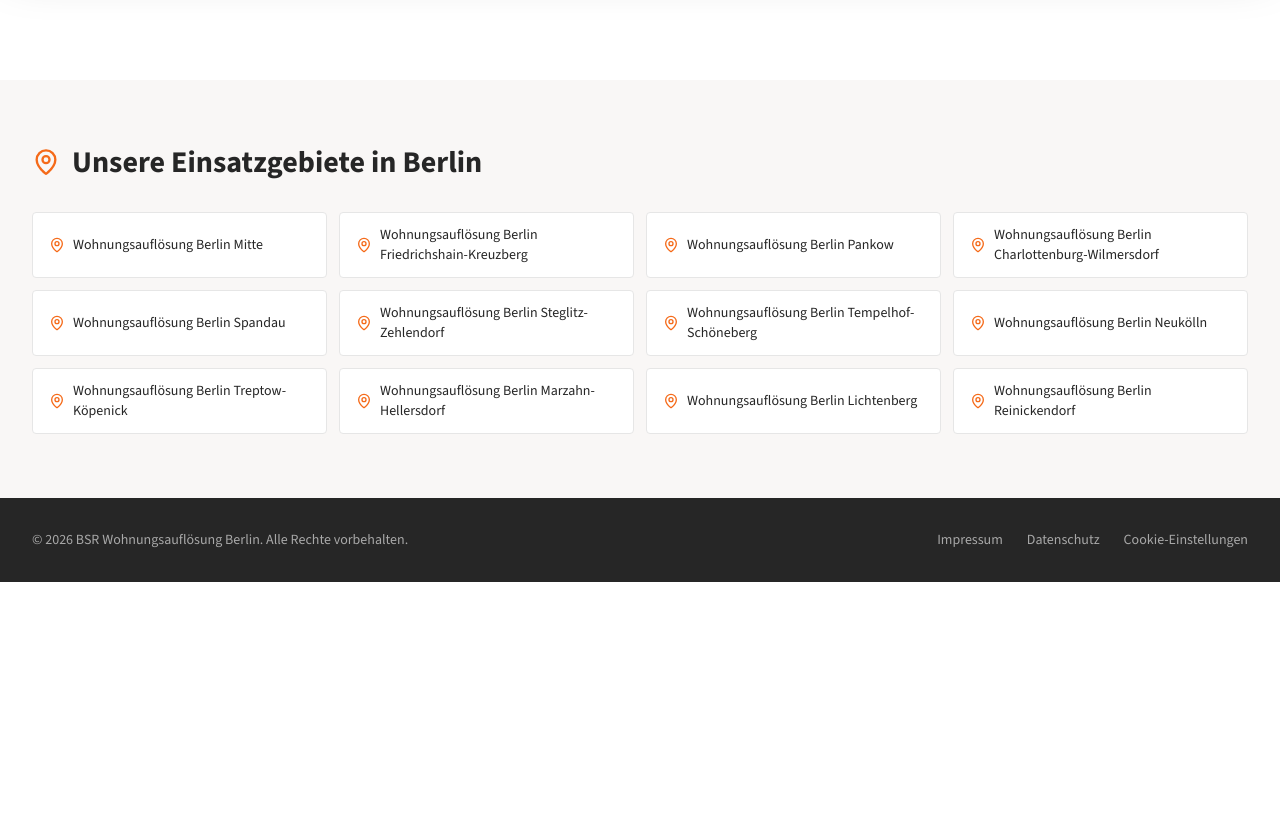
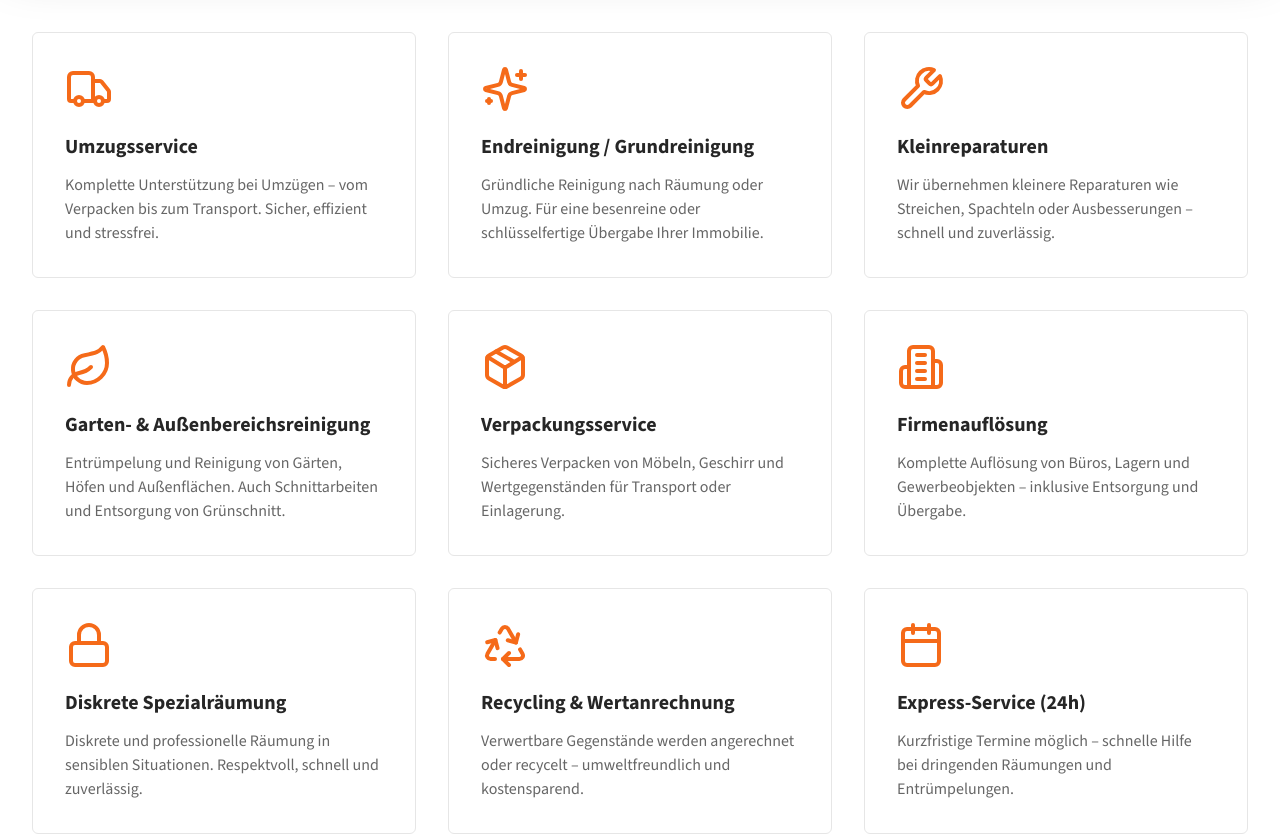
Before and after one commit to kaanyaros1/webs, a React (Vite) app: page /dienstleistungen in a window 1280 px wide. Shown: the part 845-1679 px from the top of the page. Before the commit the page ends 1427 px from the top, so only its background shows below. Built offline with nearby package versions, Linux system fonts and the light colour scheme; the HTML template or start-up script is replaced by a standard one.

Commit message:
Add files via upload

```diff
--- a/src/pages/Dienstleistungen.tsx
+++ b/src/pages/Dienstleistungen.tsx
@@ -1,5 +1,5 @@
 import Layout from "@/components/Layout";
-import { Truck, Shield, Clock, Star, Recycle, Home } from "lucide-react";
+import { Truck, Shield, Clock, Star, Recycle, Home, Sparkles, Wrench, Leaf, Package, Building2, Lock, Calendar } from "lucide-react";
 
 const services = [
   { icon: Truck, title: "Wohnungsauflösung", desc: "Komplette Räumung und Auflösung von Wohnungen jeder Größe. Wir kümmern uns um alles – von der Planung bis zur besenreinen Übergabe." },
@@ -8,6 +8,15 @@ const services = [
   { icon: Star, title: "Nachlassräumung", desc: "Einfühlsame und diskrete Nachlassräumung. Wir gehen respektvoll mit dem Besitz Ihrer Angehörigen um." },
   { icon: Recycle, title: "Sperrmüllentsorgung", desc: "Fachgerechte Entsorgung von Sperrmüll und Altgeräten. Umweltgerecht und nach allen Vorschriften." },
   { icon: Home, title: "Renovierung nach Räumung", desc: "Auf Wunsch übernehmen wir auch Renovierungsarbeiten nach der Räumung für eine einzugsfertige Wohnung." },
+  { icon: Truck, title: "Umzugsservice", desc: "Komplette Unterstützung bei Umzügen – vom Verpacken bis zum Transport. Sicher, effizient und stressfrei." },
+  { icon: Sparkles, title: "Endreinigung / Grundreinigung", desc: "Gründliche Reinigung nach Räumung oder Umzug. Für eine besenreine oder schlüsselfertige Übergabe Ihrer Immobilie." },
+  { icon: Wrench, title: "Kleinreparaturen", desc: "Wir übernehmen kleinere Reparaturen wie Streichen, Spachteln oder Ausbesserungen – schnell und zuverlässig." },
+  { icon: Leaf, title: "Garten- & Außenbereichsreinigung", desc: "Entrümpelung und Reinigung von Gärten, Höfen und Außenflächen. Auch Schnittarbeiten und Entsorgung von Grünschnitt." },
+  { icon: Package, title: "Verpackungsservice", desc: "Sicheres Verpacken von Möbeln, Geschirr und Wertgegenständen für Transport oder Einlagerung." },
+  { icon: Building2, title: "Firmenauflösung", desc: "Komplette Auflösung von Büros, Lagern und Gewerbeobjekten – inklusive Entsorgung und Übergabe." },
+  { icon: Lock, title: "Diskrete Spezialräumung", desc: "Diskrete und professionelle Räumung in sensiblen Situationen. Respektvoll, schnell und zuverlässig." },
+  { icon: Recycle, title: "Recycling & Wertanrechnung", desc: "Verwertbare Gegenstände werden angerechnet oder recycelt – umweltfreundlich und kostensparend." },
+  { icon: Calendar, title: "Express-Service (24h)", desc: "Kurzfristige Termine möglich – schnelle Hilfe bei dringenden Räumungen und Entrümpelungen." },
 ];
 
 const Dienstleistungen = () => (
--- a/src/pages/Impressum.tsx
+++ b/src/pages/Impressum.tsx
@@ -8,7 +8,7 @@ const Impressum = () => (
         <div className="prose prose-lg text-muted-foreground space-y-6">
           <div>
             <h2 className="text-xl font-bold text-foreground">Angaben gemäß § 5 TMG</h2>
-            <p>BSR Wohnungsauflösung Berlin<br />Musterstraße 1<br />10115 Berlin</p>
+            <p>Thomas Richter<br />Seestraße 40<br />13353 Berlin</p>
           </div>
           <div>
             <h2 className="text-xl font-bold text-foreground">Kontakt</h2>
@@ -16,7 +16,7 @@ const Impressum = () => (
           </div>
           <div>
             <h2 className="text-xl font-bold text-foreground">Verantwortlich für den Inhalt nach § 55 Abs. 2 RStV</h2>
-            <p>Max Mustermann<br />Musterstraße 1<br />10115 Berlin</p>
+            <p>Thomas Richter<br />Seestraße 40<br />13353 Berlin</p>
           </div>
           <div>
             <h2 className="text-xl font-bold text-foreground">Haftungsausschluss</h2>
```
